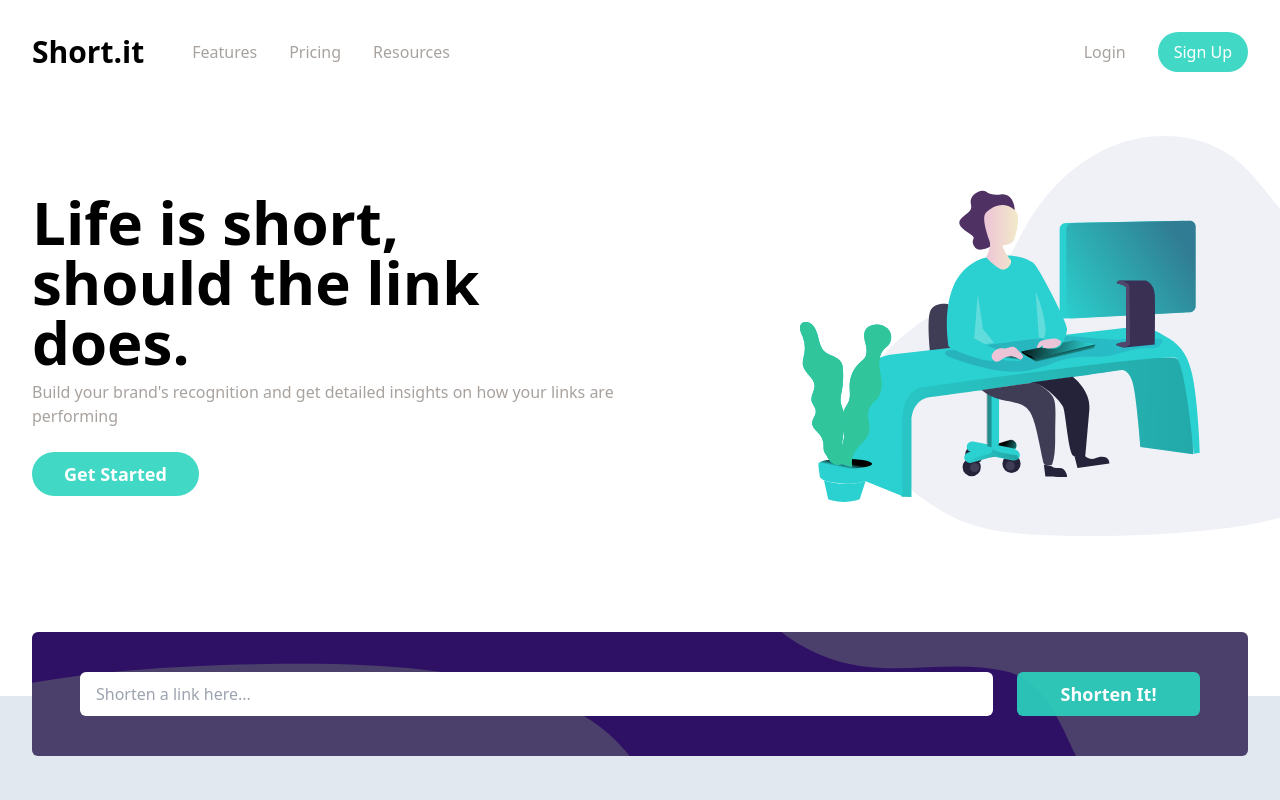
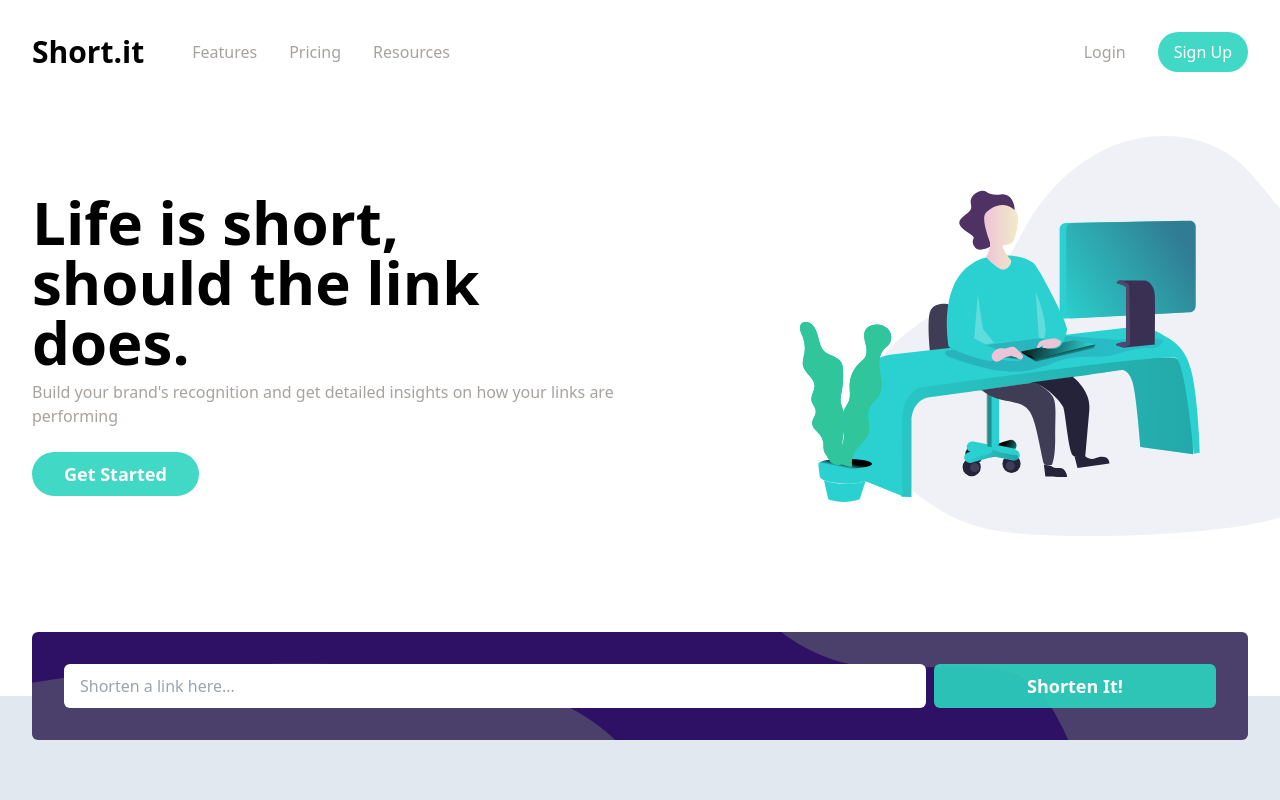
Before and after one commit to Tyson229/Url-shortener, a React (Vite) app: page / in a window 1280 px wide. Shown: the top 800 px of the page. Built offline with nearby package versions, Linux system fonts and the light colour scheme.

Commit message:
Added error messages

```diff
--- a/package.json
+++ b/package.json
@@ -25,6 +25,8 @@
     "eslint-plugin-react-hooks": "^4.6.0",
     "eslint-plugin-react-refresh": "^0.4.3",
     "postcss": "^8.4.29",
+    "prettier": "^3.0.3",
+    "prettier-plugin-tailwindcss": "^0.5.4",
     "tailwindcss": "^3.3.3",
     "typescript": "^5.0.2",
     "vite": "^4.4.5"
--- a/src/components/Header.tsx
+++ b/src/components/Header.tsx
@@ -77,8 +77,8 @@ export const Header = () => {
       <div
         ref={menuRef}
         className={`${
-          isMenuOpen ? "block" : "hidden"
-        }  transition-all duration-150 ease-in-out md:hidden w-full px-5 absolute inset-y-24 z-10 `}
+          isMenuOpen ? "opacity-100 translate-y-0" : "opacity-0 -translate-y-3"
+        } inset-y-20 transition-all duration-150 ease-in-out md:hidden w-full px-5 absolute  z-10 `}
       >
         <div className="bg-purple-950 text-white grid place-items-center font-bold gap-8 p-8 rounded-xl text-lg shadow-xl">
           <a
--- a/src/components/ShortenBox.tsx
+++ b/src/components/ShortenBox.tsx
@@ -1,20 +1,24 @@
-import { FormEvent, useEffect, useRef, useState } from "react";
+import { FormEvent, useRef, useState } from "react";
 import { layoutStyle } from "../styles/layout";
-import { ShortenApiResponse, fetchLink } from "../api/api";
+import { fetchLink } from "../api/api";
 
 export const ShortenBox = () => {
   const linkRef = useRef<HTMLInputElement>(null);
   const [inputLink, setInputLink] = useState<string>("");
+  const [errorMessage, setErrorMessage] = useState<string>("");
 
-  useEffect(() => {});
   const handleSubmit = (e: FormEvent) => {
     e.preventDefault();
-    console.log(linkRef.current?.value);
 
-    if (inputLink) {
+    if (inputLink.length === 0) {
+      setErrorMessage(() => "Please add a link");
+      linkRef.current?.focus();
+      return;
+    } else {
       fetchLink(inputLink)
         .then((data) => {
           console.log(data.result.full_short_link);
+          setErrorMessage(() => "");
         })
         .catch((error) => {
           console.log(error);
@@ -26,18 +30,32 @@ export const ShortenBox = () => {
       <div className={`${layoutStyle} relative`}>
         <form
           onSubmit={handleSubmit}
-          className="bg-shorten-mobile md:bg-shorten-desktop bg-contain bg-no-repeat bg-right md:bg-cover md:bg-left-top bg-violet-950 py-5 px-6 md:px-12 md:py-10 rounded-md flex flex-col md:flex-row gap-4 md:gap-6 relative -top-24"
+          className={`bg-shorten-mobile md:bg-shorten-desktop bg-contain bg-no-repeat bg-right md:bg-cover md:bg-left-top bg-violet-950 py-5 px-6 md:px-8  ${
+            errorMessage ? "md:pb-2 md:pt-6" : "md:py-8"
+          } box-border rounded-md grid md:grid-cols-4 ${
+            errorMessage ? "gap-2" : "gap-4"
+          }  md:gap-x-2 md:gap-y-0.5 relative -top-24`}
         >
           <input
-            type="url"
+            pattern="https?:\/\/(www\.)?[-a-zA-Z0-9@:%._\+~#=]{1,256}\.[a-zA-Z0-9()]{1,6}\b([-a-zA-Z0-9()@:%_\+.~#?&//=]*)
+            "
             ref={linkRef}
-            className="w-full px-4 py-2 rounded-md md:w-5/6 "
+            className={`w-full px-4 py-2 rounded-md md:col-span-3  ${
+              errorMessage ? "focus:outline-red-400" : "focus:outline-teal-500"
+            }`}
             placeholder="Shorten a link here..."
             onChange={(e) => setInputLink(e.target.value)}
           />
+          <div
+            className={`text-red-400 text-sm mb-2 md:mb-0 md:row-start-2 ${
+              errorMessage ? "block" : "hidden"
+            } relative`}
+          >
+            {errorMessage}
+          </div>
           <button
             type="submit"
-            className="w-full bg-teal-400/90 hover:bg-teal-300 hover:text-stone-100 duration-100 transition-colors ease-in-out font-bold text-lg p-2 text-white rounded-md md:w-1/6"
+            className="w-full bg-teal-400/90 hover:bg-teal-300 hover:text-stone-100 duration-100 transition-colors ease-in-out font-bold text-lg p-2 text-white rounded-md"
           >
             Shorten It!
           </button>
--- /dev/null
+++ b/src/components/ShortenedLinkBox.tsx
@@ -0,0 +1,7 @@
+
+
+export const ShortenedLinkBox = () => {
+  return (
+    <div>ShortenedLinkBox</div>
+  )
+}
```
Also changed, not shown: 1 other file (tests, documents, lock files or other folders).
